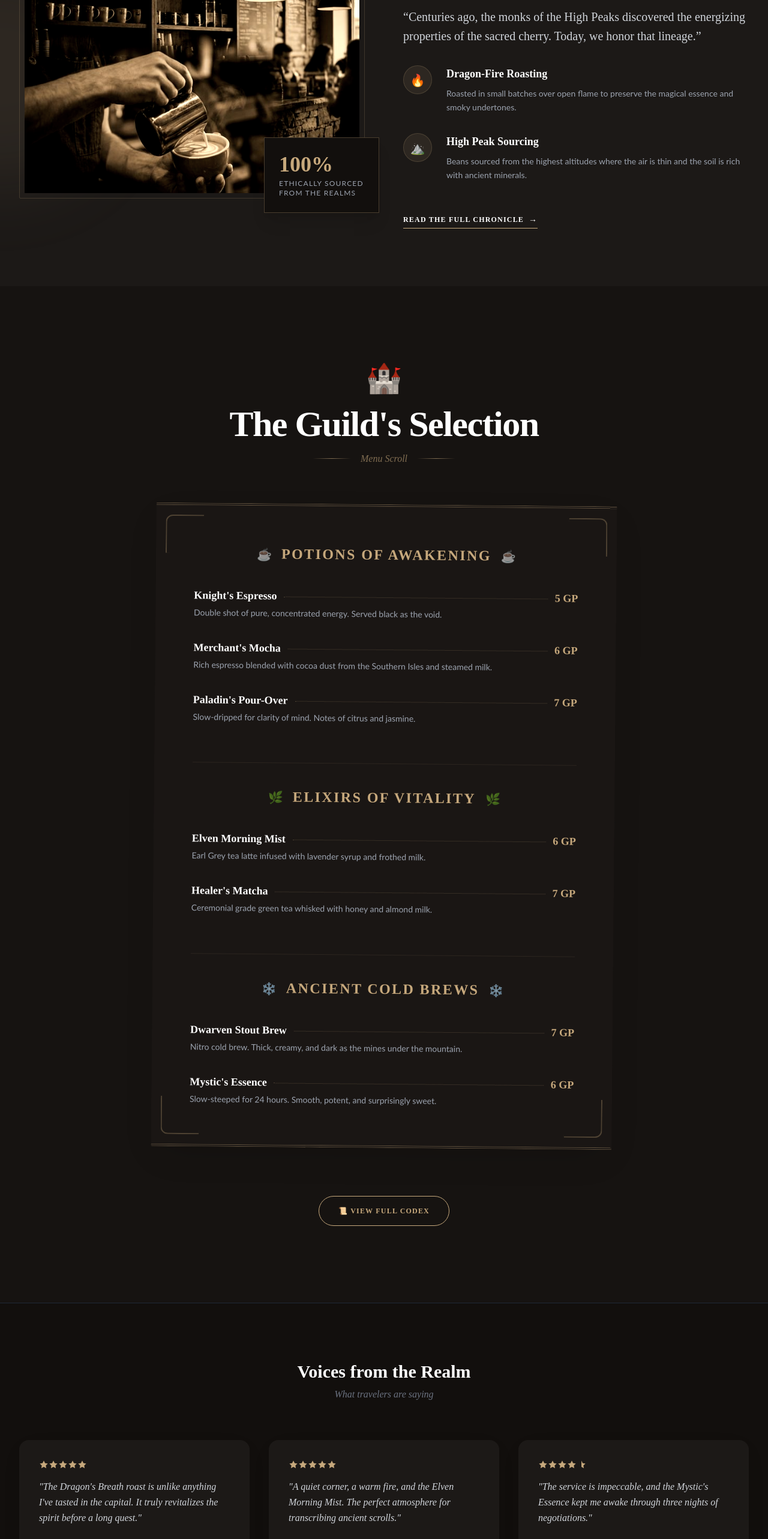
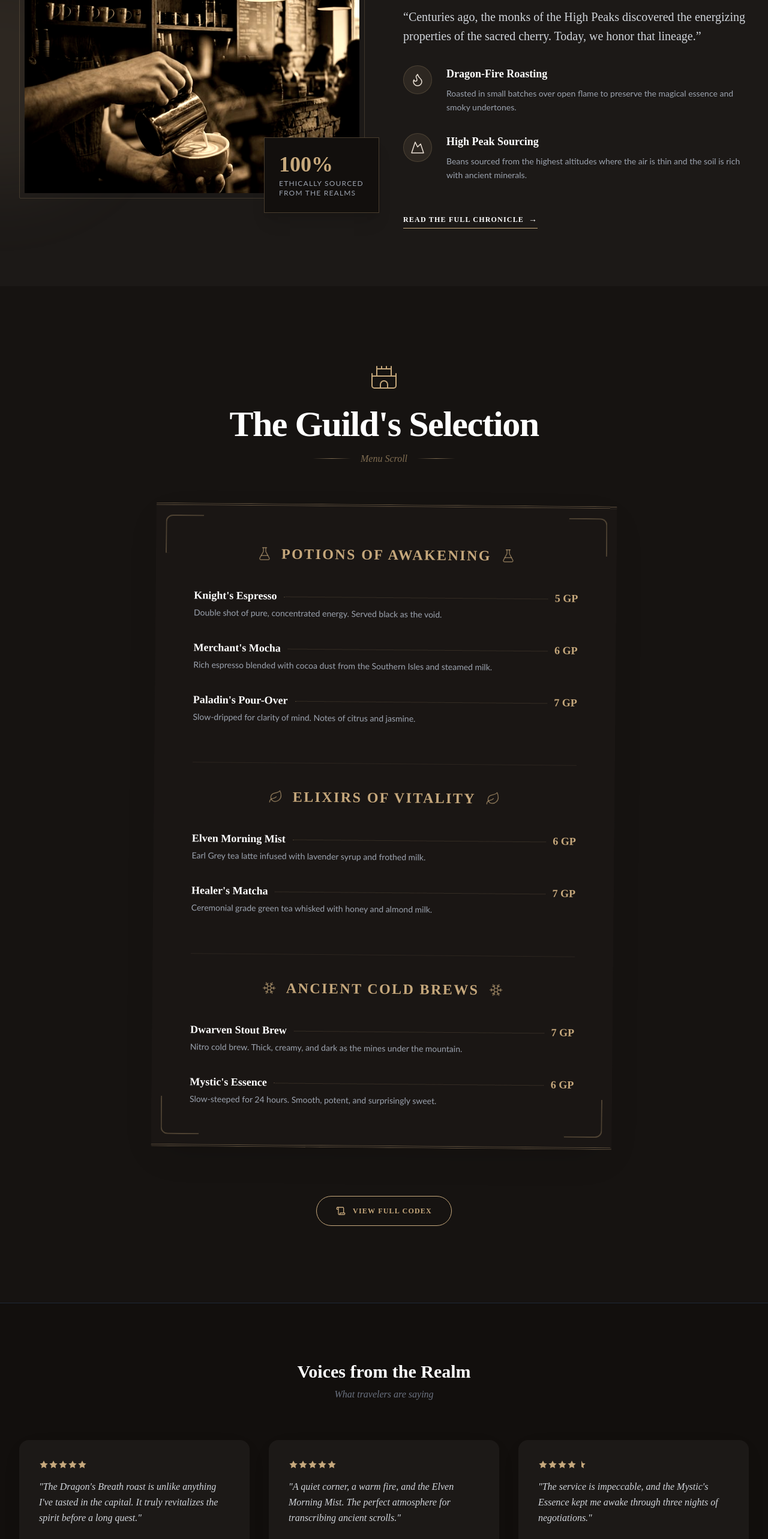
Before and after one commit to zhafirash04/cafe-arcadia, a Next.js app: page / in a window 1280 px wide. Shown: the part 2200-4766 px from the top of the page at 60% size. Built offline with nearby package versions, Linux system fonts and the light colour scheme.

Commit message:
Refactor emojis to Lucide React SVG icons and update .gitignore

```diff
--- a/package.json
+++ b/package.json
@@ -10,6 +10,7 @@
   },
   "dependencies": {
     "framer-motion": "^12.34.3",
+    "lucide-react": "^0.577.0",
     "next": "14.2.35",
     "react": "^18",
     "react-dom": "^18"
--- a/src/app/codex/page.tsx
+++ b/src/app/codex/page.tsx
@@ -5,6 +5,7 @@ import { motion } from "framer-motion";
 import ScrollAnimation from "@/components/ScrollAnimation";
 import { useState } from "react";
 import { useCart } from "@/context/CartContext";
+import { Droplet, Coffee, Snowflake, BookOpen, Swords, Leaf, Sparkles, Library } from "lucide-react";
 
 /* ── data ────────────────────────────────────────────── */
 const roastLevels = ["Light", "Medium", "Dark", "Dragon-Fire"];
@@ -99,17 +100,17 @@ const seasonalDrinks = [
 
 const brewingMethods = [
     {
-        icon: "💧",
+        icon: <Droplet className="w-8 h-8" strokeWidth={1.5} />,
         title: "The Pour Over",
         desc: "A time meditation ritual. Slow, focused dripping of water over freshly ground beans through paper or cloth filter. Classic and clean.",
     },
     {
-        icon: "🫖",
+        icon: <Coffee className="w-8 h-8" strokeWidth={1.5} />,
         title: "French Press",
         desc: "Full immersion heavenly experience. It gives the most body revealing the authentic richness and full body of a blend.",
     },
     {
-        icon: "❄️",
+        icon: <Snowflake className="w-8 h-8" strokeWidth={1.5} />,
         title: "Cold Extraction",
         desc: "Defies the fire ingredient. Time replaces heat. Steeped at strategic cool temperatures for at least 24 hours to achieve near zero acidity.",
     },
@@ -154,9 +155,9 @@ export default function CodexPage() {
                         initial={{ opacity: 0, scale: 0.8 }}
                         animate={{ opacity: 1, scale: 1 }}
                         transition={{ duration: 0.6 }}
-                        className="mb-6 flex justify-center text-4xl text-primary"
+                        className="mb-6 flex justify-center text-primary"
                     >
-                        📖
+                        <BookOpen className="w-12 h-12" strokeWidth={1.5} />
                     </motion.div>
                     <motion.h1
                         initial={{ opacity: 0, y: 30 }}
@@ -212,7 +213,7 @@ export default function CodexPage() {
                             </span>
                             <div className="flex items-center justify-center gap-3 my-4">
                                 <div className="h-px w-8 bg-primary/30" />
-                                <span className="text-primary text-lg">⚔️</span>
+                                <Swords className="text-primary w-6 h-6" strokeWidth={1.5} />
                                 <div className="h-px w-8 bg-primary/30" />
                             </div>
                             <h2 className="font-display text-3xl md:text-4xl font-bold text-white">
@@ -342,7 +343,7 @@ export default function CodexPage() {
                         </h2>
                         <div className="flex items-center justify-center gap-3 mb-16">
                             <div className="h-px w-16 bg-gradient-to-r from-transparent to-primary/50" />
-                            <span className="text-primary text-sm">🌿</span>
+                            <Leaf className="text-primary w-5 h-5" strokeWidth={1.5} />
                             <div className="h-px w-16 bg-gradient-to-l from-transparent to-primary/50" />
                         </div>
                     </ScrollAnimation>
@@ -395,7 +396,7 @@ export default function CodexPage() {
                         </h2>
                         <div className="flex items-center justify-center gap-3 mb-16">
                             <div className="h-px w-16 bg-gradient-to-r from-transparent to-primary/50" />
-                            <span className="text-primary text-sm">❄️</span>
+                            <Snowflake className="text-primary w-5 h-5" strokeWidth={1.5} />
                             <div className="h-px w-16 bg-gradient-to-l from-transparent to-primary/50" />
                         </div>
                     </ScrollAnimation>
@@ -448,7 +449,7 @@ export default function CodexPage() {
                         </h2>
                         <div className="flex items-center justify-center gap-3 mb-16">
                             <div className="h-px w-16 bg-gradient-to-r from-transparent to-primary/50" />
-                            <span className="text-primary text-sm">✨</span>
+                            <Sparkles className="text-primary w-5 h-5" strokeWidth={1.5} />
                             <div className="h-px w-16 bg-gradient-to-l from-transparent to-primary/50" />
                         </div>
                     </ScrollAnimation>
@@ -517,8 +518,8 @@ export default function CodexPage() {
             <section className="py-24 bg-bg-dark border-t border-gray-800/50">
                 <div className="max-w-3xl mx-auto px-4 text-center">
                     <ScrollAnimation>
-                        <div className="inline-flex items-center justify-center mb-6 text-3xl text-primary">
-                            🏛️
+                        <div className="inline-flex items-center justify-center mb-6 text-primary">
+                            <Library className="w-10 h-10" strokeWidth={1.5} />
                         </div>
                         <h2 className="font-display text-3xl md:text-4xl font-bold text-white mb-8 uppercase tracking-widest">
                             The Keeper&apos;s Note
--- a/src/app/page.tsx
+++ b/src/app/page.tsx
@@ -4,6 +4,7 @@ import Image from "next/image";
 import Link from "next/link";
 import { motion, useScroll, useTransform } from "framer-motion";
 import ScrollAnimation from "@/components/ScrollAnimation";
+import { FlaskConical, Leaf, Snowflake, Flame, Mountain, Castle, Scroll as ScrollIcon, Shield } from "lucide-react";
 import { useCart } from "@/context/CartContext";
 import { useRef } from "react";
 
@@ -41,7 +42,7 @@ const roasts = [
 
 const menuCategories = [
   {
-    icon: "☕",
+    icon: <FlaskConical className="w-6 h-6" strokeWidth={1.5} />,
     title: "Potions of Awakening",
     items: [
       { name: "Knight's Espresso", price: "5 GP", desc: "Double shot of pure, concentrated energy. Served black as the void." },
@@ -50,7 +51,7 @@ const menuCategories = [
     ],
   },
   {
-    icon: "🌿",
+    icon: <Leaf className="w-6 h-6" strokeWidth={1.5} />,
     title: "Elixirs of Vitality",
     items: [
       { name: "Elven Morning Mist", price: "6 GP", desc: "Earl Grey tea latte infused with lavender syrup and frothed milk." },
@@ -58,7 +59,7 @@ const menuCategories = [
     ],
   },
   {
-    icon: "❄️",
+    icon: <Snowflake className="w-6 h-6" strokeWidth={1.5} />,
     title: "Ancient Cold Brews",
     items: [
       { name: "Dwarven Stout Brew", price: "7 GP", desc: "Nitro cold brew. Thick, creamy, and dark as the mines under the mountain." },
@@ -352,12 +353,12 @@ export default function HomePage() {
               <div className="space-y-8">
                 {[
                   {
-                    icon: "🔥",
+                    icon: <Flame className="w-6 h-6" strokeWidth={1.5} />,
                     title: "Dragon-Fire Roasting",
                     desc: "Roasted in small batches over open flame to preserve the magical essence and smoky undertones.",
                   },
                   {
-                    icon: "⛰️",
+                    icon: <Mountain className="w-6 h-6" strokeWidth={1.5} />,
                     title: "High Peak Sourcing",
                     desc: "Beans sourced from the highest altitudes where the air is thin and the soil is rich with ancient minerals.",
                   },
@@ -399,8 +400,8 @@ export default function HomePage() {
         <div className="max-w-4xl mx-auto px-4 sm:px-6 lg:px-8 relative z-10">
           <ScrollAnimation>
             <div className="text-center mb-16">
-              <div className="inline-flex items-center justify-center mb-6 text-primary text-5xl">
-                🏰
+              <div className="inline-flex items-center justify-center mb-6 text-primary">
+                <Castle className="w-12 h-12" strokeWidth={1} />
               </div>
               <h2 className="font-display text-4xl md:text-6xl font-bold text-white mb-4 tracking-tight">
                 The Guild&apos;s Selection
@@ -463,7 +464,7 @@ export default function HomePage() {
                 href="/codex"
                 className="inline-flex items-center gap-3 px-8 py-4 border border-primary text-primary font-display font-bold uppercase tracking-widest text-xs hover:bg-primary hover:text-bg-dark transition-all duration-300 rounded-full"
               >
-                📜 View Full Codex
+                <ScrollIcon className="w-4 h-4" /> View Full Codex
               </Link>
             </div>
           </ScrollAnimation>
@@ -542,8 +543,8 @@ export default function HomePage() {
         </div>
         <div className="max-w-4xl mx-auto px-4 relative z-10 text-center">
           <ScrollAnimation>
-            <div className="inline-flex items-center justify-center p-3 rounded-full border border-primary/30 mb-8 bg-bg-dark/50 backdrop-blur-sm text-3xl">
-              🛡️
+            <div className="inline-flex items-center justify-center p-3 rounded-full border border-primary/30 mb-8 bg-bg-dark/50 backdrop-blur-sm text-primary">
+              <Shield className="w-8 h-8" strokeWidth={1.5} />
             </div>
             <h2 className="font-display text-4xl md:text-5xl font-bold text-white mb-6">
               Join the Inner Circle
--- a/src/components/CartSidebar.tsx
+++ b/src/components/CartSidebar.tsx
@@ -3,6 +3,7 @@
 import { motion, AnimatePresence } from "framer-motion";
 import Image from "next/image";
 import { useCart } from "@/context/CartContext";
+import { ShoppingCart, Castle } from "lucide-react";
 
 export default function CartSidebar() {
     const {
@@ -40,7 +41,7 @@ export default function CartSidebar() {
                         {/* Header */}
                         <div className="flex items-center justify-between p-6 border-b border-primary/20">
                             <div className="flex items-center gap-3">
-                                <span className="text-2xl">🛒</span>
+                                <ShoppingCart className="w-6 h-6 text-primary" />
                                 <h2 className="font-display font-bold text-xl text-white uppercase tracking-widest">
                                     Your Cart
                                 </h2>
@@ -68,7 +69,7 @@ export default function CartSidebar() {
                                     animate={{ opacity: 1, y: 0 }}
                                     className="flex flex-col items-center justify-center h-full text-center"
                                 >
-                                    <span className="text-6xl mb-4 opacity-30">🏰</span>
+                                    <Castle className="w-16 h-16 mb-4 opacity-30 text-primary mx-auto" strokeWidth={1.5} />
                                     <p className="font-display text-lg text-gray-500 uppercase tracking-widest mb-2">
                                         Your cart is empty
                                     </p>
```
Also changed, not shown: 2 other files (tests, documents, lock files or other folders).
